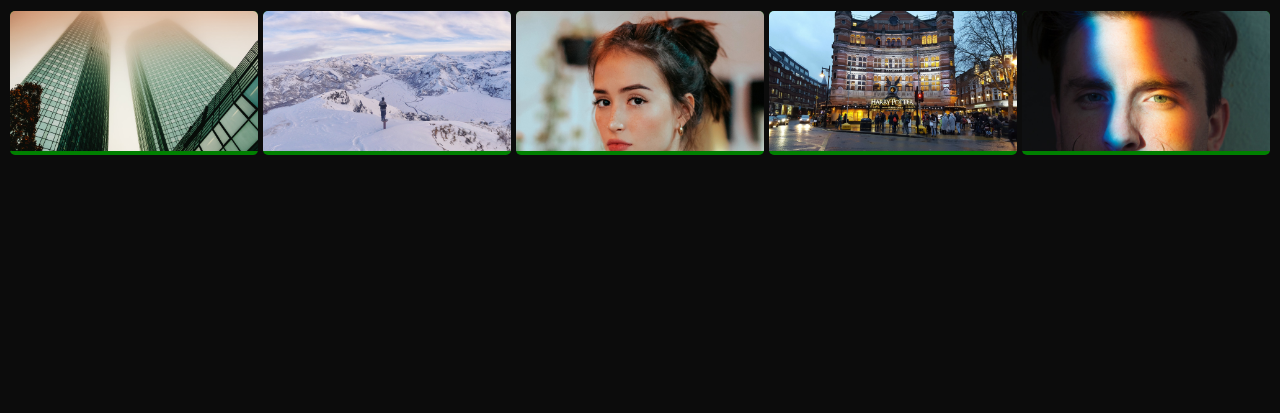
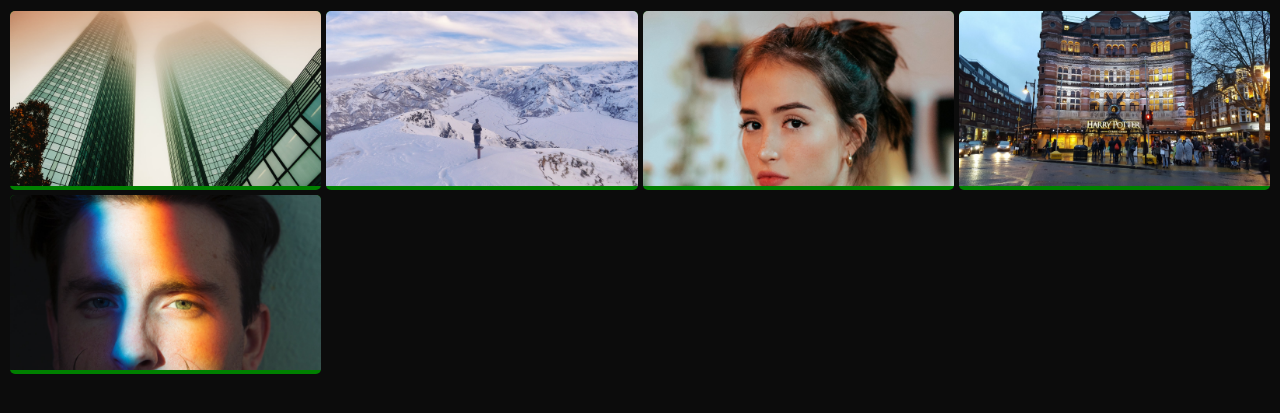
Before and after one commit to robertvari/Django-Core-1, a Django app: page / in a window 1280 px wide. Shown: the part 39-452 px from the top of the page. Run offline with Django 3.2, Linux system fonts and the light colour scheme; data comes from the database, SQL or seed files in the repository.

Commit message:
Image grid widget

```diff
--- a/static/css/images.css
+++ b/static/css/images.css
@@ -1,7 +1,7 @@
 .image_grid {
     display: grid;
     grid-gap: 5px;
-    grid-template-columns: repeat(auto-fit, minmax(200px, 1fr));
+    grid-template-columns: repeat(auto-fill, minmax(300px, 1fr));
 }
 
 .thumbnail_container{
--- /dev/null
+++ b/templates/_image_grid.html
@@ -0,0 +1,14 @@
+<div class="image_grid">
+
+    {% for photo in photos %}
+        <a href='{% url "photo_details" photo_id=photo.pk %}' class="thumbnail_container">
+
+            <div class="title_conainer">
+                <div class="title">{{photo.name}}</div>
+            </div>
+
+            <img src="{{photo.image.url}}" alt="" class="image_thumbnail">
+        </a>
+    {% endfor %}
+
+</div>
--- a/templates/home.html
+++ b/templates/home.html
@@ -3,20 +3,7 @@
 {% block title %}Home{% endblock title %}
 
 {% block content %}
-    <div class="image_grid">
 
-        {% for photo in photos %}
-            <a href='{% url "photo_details" photo_id=photo.pk %}' class="thumbnail_container">
-
-                <div class="title_conainer">
-                    <div class="title">{{photo.name}}</div>
-                </div>
-
-                <img src="{{photo.image.url}}" alt="" class="image_thumbnail">
-            </a>
-        {% endfor %}
-
-    </div>
-
+    {% include '_image_grid.html' %}
 
 {% endblock content %}
```
Also changed, not shown: templates/categories.html (+1 -15 lines).
